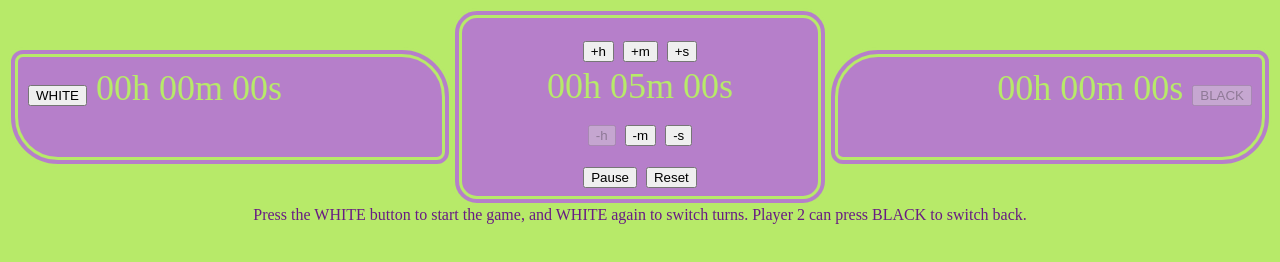
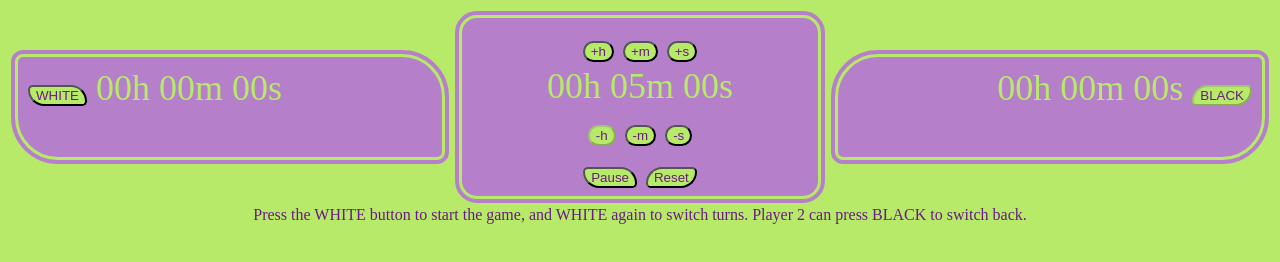
Before and after one commit to rogueSnake/chessTimer, a website: page client/index.html in a window 1280 px wide. Drawn offline with Linux system fonts and the light colour scheme.

Commit message:
Added CSS for the buttons.

```diff
--- a/client/index.css
+++ b/client/index.css
@@ -4,6 +4,36 @@
   background-color : #b7ea69;
   color : #681b84;
   border-color : #681b84;
+}
+
+#button {
+  color : #681b84;
+  background-color : #b7ea69;
+  border-radius : 25px;
+}
+
+#whiteButton {
+  color : #681b84;
+  background-color : #b7ea69;
+  border-radius : 15px 50px;
+}
+
+#blackButton {
+  color : #681b84;
+  background-color : #b7ea69;
+  border-radius : 50px 15px;
+}
+
+#pauseButton {
+  color : #681b84;
+  background-color : #b7ea69;
+  border-radius : 15px 50px;
+}
+
+#resetButton {
+  color : #681b84;
+  background-color : #b7ea69;
+  border-radius : 50px 15px;
 }
 
 #timeConfiguration {
--- a/client/index.html
+++ b/client/index.html
@@ -9,31 +9,31 @@
   <body id='body' ng-app='app' ng-controller='appCtrl'>
 
     <div id='whitePlayer' ng-controller="whiteCtrl">
-      <input type="button" ng-click="clickButton()" ng-disabled="buttonDisabled" value="WHITE"/>
+      <input type="button" id="whiteButton" ng-click="clickButton()" ng-disabled="buttonDisabled" value="WHITE"/>
       {{whiteTime}}
     </div>
 
     <div id='timeConfiguration' ng-controller='menuCtrl'>
       <div>
-        <input type="button" ng-click="addHour()" ng-disabled="addHourDisabled" value="+h"/>
-        <input type="button" ng-click="addMinute()" ng-disabled="addMinuteDisabled" value="+m"/>
-        <input type="button" ng-click="addSecond()" ng-disabled="addSecondDisabled" value="+s"/>
+        <input type="button" id="button" ng-click="addHour()" ng-disabled="addHourDisabled" value="+h"/>
+        <input type="button" id="button" ng-click="addMinute()" ng-disabled="addMinuteDisabled" value="+m"/>
+        <input type="button" id="button" ng-click="addSecond()" ng-disabled="addSecondDisabled" value="+s"/>
       </div>
       {{menuTime}}
       <div>
-        <input type="button" ng-click="removeHour()" ng-disabled="removeHourDisabled" value="-h"/>
-        <input type="button" ng-click="removeMinute()" ng-disabled="removeMinuteDisabled" value="-m"/>
-        <input type="button" ng-click="removeSecond()" ng-disabled="removeSecondDisabled" value="-s"/>
+        <input type="button" id="button" ng-click="removeHour()" ng-disabled="removeHourDisabled" value="-h"/>
+        <input type="button" id="button" ng-click="removeMinute()" ng-disabled="removeMinuteDisabled" value="-m"/>
+        <input type="button" id="button" ng-click="removeSecond()" ng-disabled="removeSecondDisabled" value="-s"/>
       </div>
       <div>
-        <input type="button" ng-click="pause()" ng-disabled="pauseDisabled" value="Pause"/>
-        <input type="button" ng-click="reset()" ng-disabled="pauseDisabled" value="Reset"/>
+        <input type="button" id="pauseButton" ng-click="pause()" ng-disabled="pauseDisabled" value="Pause"/>
+        <input type="button" id="resetButton" ng-click="reset()" ng-disabled="pauseDisabled" value="Reset"/>
       </div>
     </div>
 
     <div id='blackPlayer' ng-controller="blackCtrl">
       {{blackTime}}
-      <input type="button" ng-click="endTurn()" ng-disabled="buttonDisabled" value="BLACK"/>
+      <input type="button" id="blackButton" ng-click="endTurn()" ng-disabled="buttonDisabled" value="BLACK"/>
     </div>
 
     <div id="appMessage">
```
